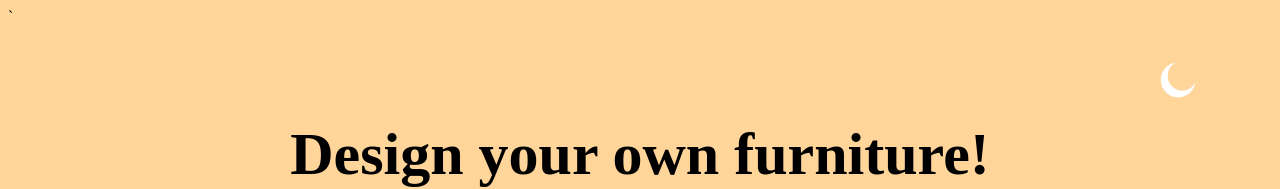
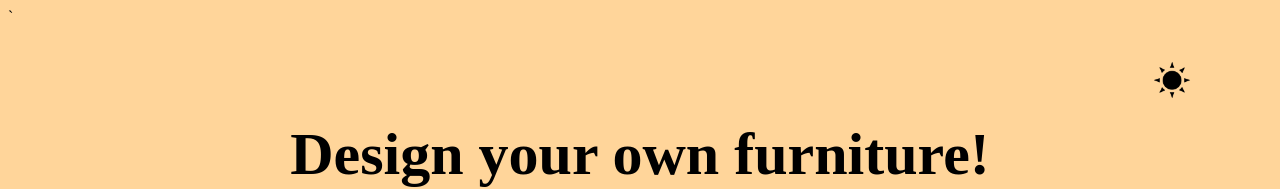
Before and after one commit to StarCoder576/Website, a website: page index.html in a window 1280 px wide. Shown: the top 189 px of the page. Drawn offline with Linux system fonts and the light colour scheme.

Commit message:
update index.html and script.js

```diff
--- a/index.html
+++ b/index.html
@@ -35,8 +35,8 @@
       </div>
 
       <div class = 'mode-button' id="modebutton">
-        <img id = 'darkmodebutton' style="display: none;" src="https://raw.githubusercontent.com/StarCoder576/Website/main/Images/kisspng-computer-icons-icon-design-sun-png-5ac5ae014a08e7.8621836315229045773033.png">
-        <img id = 'lightmodebutton' src="https://raw.githubusercontent.com/StarCoder576/Website/main/Images/ae002b374b9e0e1df843e02590ed3bf8-removebg-preview.png">
+        <img id = 'darkmodebutton'  src="https://raw.githubusercontent.com/StarCoder576/Website/main/Images/kisspng-computer-icons-icon-design-sun-png-5ac5ae014a08e7.8621836315229045773033.png">
+        <img id = 'lightmodebutton' style="display: none;" src="https://raw.githubusercontent.com/StarCoder576/Website/main/Images/ae002b374b9e0e1df843e02590ed3bf8-removebg-preview.png">
       </div>
       <div class = "heading">
         <h1 class="title" id = "chairtitle" style = "display: none;">Make Your Own Chair!</h1>
--- a/src/scripts/script.js
+++ b/src/scripts/script.js
@@ -198,7 +198,7 @@ function modechange () {
 
 
     }
-}
+
 //Home Area  #############################################################################################################
 
 function chairarea() {
```
